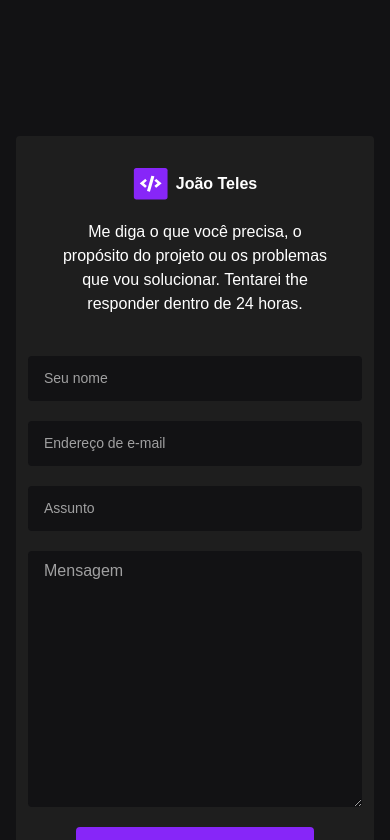
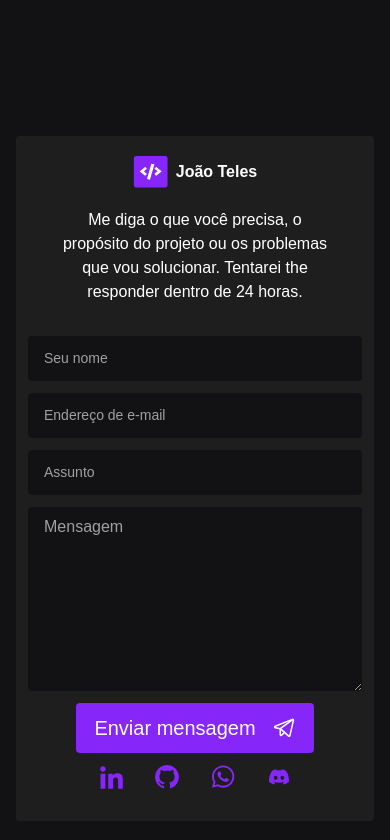
Before and after one commit to joaotelesk/joaotelek-website, a Next.js app: page /paginaTeste in a window 390 px wide. Shown: the part 1580-2420 px from the top of the page. Built offline with nearby package versions, Linux system fonts and the light colour scheme.

Commit message:
:iphone: ajustando responsividade e seo dos componentes

```diff
--- a/src/components/Footer/Footer.tsx
+++ b/src/components/Footer/Footer.tsx
@@ -49,6 +49,8 @@ export function Footer({ className }: FooterProps) {
           </Text>
           <div className="hidden tablet:block">
             <Button
+              role="button"
+              aria-label="clique me"
               type="button"
               className="bg-black-200"
               onClick={() => window.scrollTo({ top: 0, behavior: "smooth" })}
--- a/src/components/Form/Form.tsx
+++ b/src/components/Form/Form.tsx
@@ -53,20 +53,20 @@ export function Form({ onSubmit, className }: FormProps) {
       <form
         onSubmit={handleSubmit}
         className={clsx(
-          "max-w-[550px] bg-black-200 rounded px-7 py-8 flex flex-col text-center items-center mobile:px-3",
+          "max-w-[550px] bg-black-200 rounded px-5 py-5 flex flex-col text-center items-center mobile:px-3",
           className
         )}
       >
         <Logo size={35} className="font-bold text-sm text-white-500" />
 
-        <div className="mb-10 w-4/5 flex justify-center">
+        <div className="mb-8 w-4/5 flex justify-center">
           <Text className="text-white-300 font-normal">
             Me diga o que você precisa, o propósito do projeto ou os problemas
             que vou solucionar. Tentarei the responder dentro de 24 horas.
           </Text>
         </div>
 
-        <div className="flex gap-5 desktop:flex-row justify-between mb-5 w-full tablet:flex flex-col  ">
+        <div className="flex gap-3 desktop:flex-row justify-between mb-3 w-full tablet:flex flex-col  ">
           <Input
             value={values.name}
             onChange={(value) => handleChange("name", value)}
@@ -84,13 +84,13 @@ export function Form({ onSubmit, className }: FormProps) {
           value={values.subject}
           onChange={(value) => handleChange("subject", value)}
           placeholder="Assunto"
-          className="mb-5"
+          className="mb-3"
         />
         <InputArea
           value={values.message}
           onChange={(value) => handleChange("message", value)}
           placeholder="Mensagem"
-          className="mb-5"
+          className="mb-3"
         />
         <div className=" flex w-full tablet:flex-row justify-between items-center desktop:flex flex-col">
           <Button type="submit" className="w-4/6 table:w-full">
--- a/src/components/InputArea/InputArea.tsx
+++ b/src/components/InputArea/InputArea.tsx
@@ -36,7 +36,7 @@ export function InputArea({
         value={value}
         id={value}
         cols={30}
-        rows={10}
+        rows={7}
         placeholder={placeholder}
       />
     </>
```
